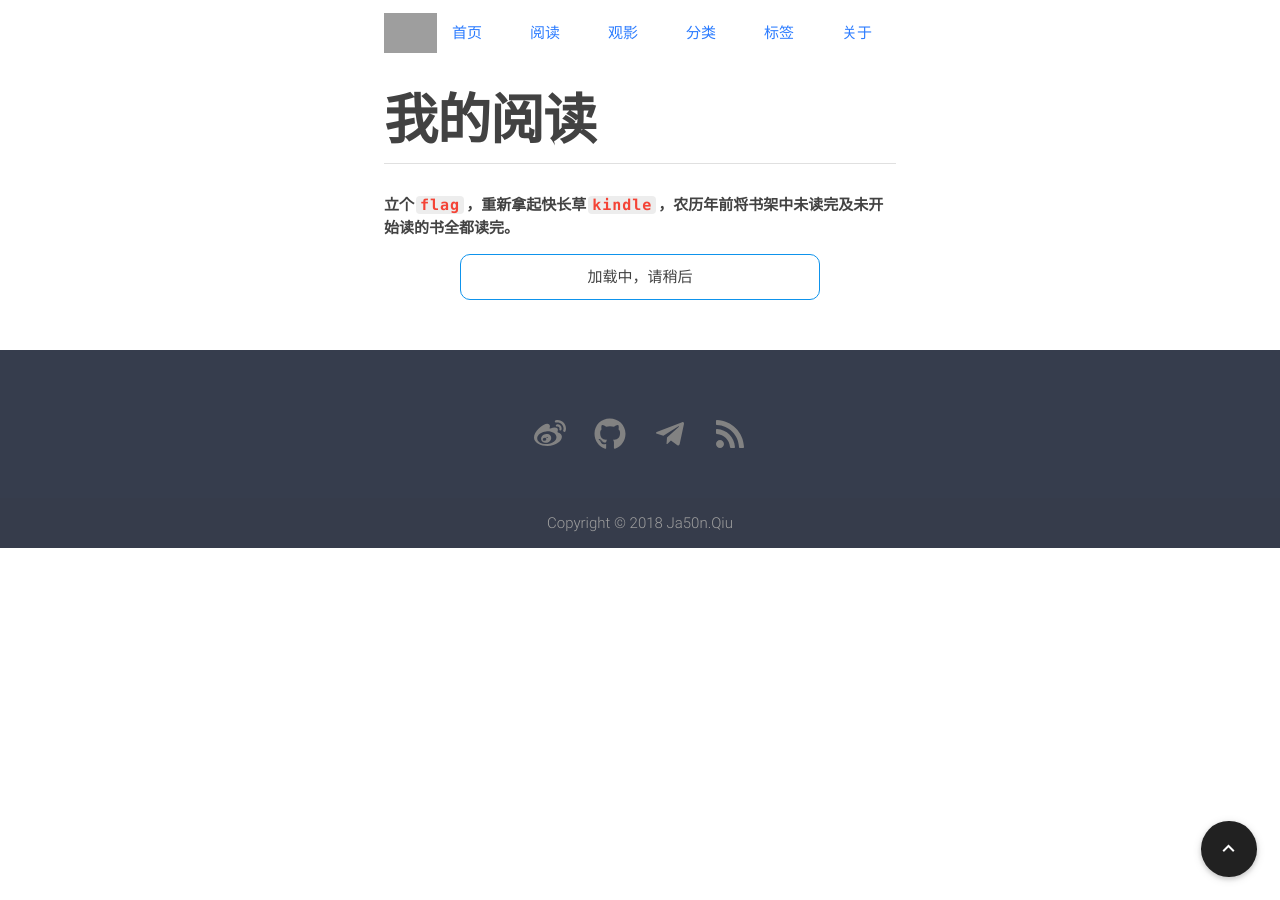
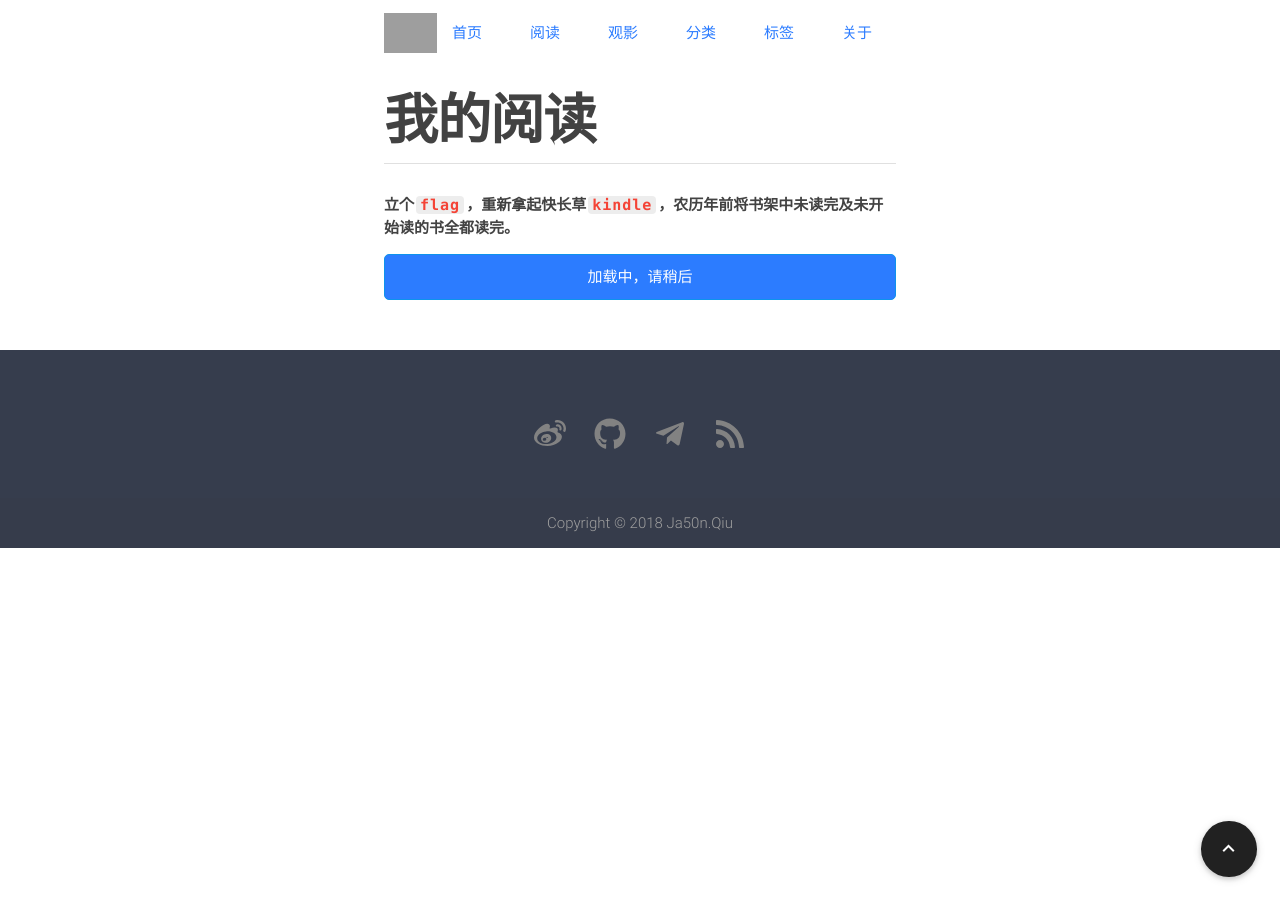
Before and after one commit to Ja50n/ja50n.github.com, a Jekyll site: the page built from _posts/2018-11-11-books.md, in a window 1280 px wide. Built offline with Jekyll 4.4.1, drawn with Linux system fonts in a browser that asks for light colours; some web fonts are replaced; comment, search, counter and statistics services are not loaded; grey boxes are pictures that could not be loaded.

Commit message:
关于页面增加评论功能，我的观影优化显示，待继续

```diff
--- a/css/douban.css
+++ b/css/douban.css
@@ -49,11 +49,12 @@
     box-shadow: 0 8px 17px 0 rgba(0, 0, 0, 0.2), 0 6px 20px 0 rgba(0, 0, 0, 0.19);
   }
   .mview--info {
-    height: 55px;
+    height: 75px;
     overflow: hidden;
   }
   .mview--title {
     font-size: 13px;
+    height: 46px;
     padding: 10px 0 0;
     margin-bottom: 10px;
     color: #494949;
@@ -66,10 +67,11 @@
     -webkit-box-orient: vertical;
   }
   #books_more {
-    border-radius: 10px;
+    color:#fff;
+    border-radius: 5px;
     line-height: 24px;
     padding: 10px 5px;
-    width: 360px;
+    background-color: #2c7cff;
     text-align: center;
     border: 1px solid rgb(14, 147, 236);
     display: block;
```
Also changed, not shown: about.md (+10 -3 lines).
